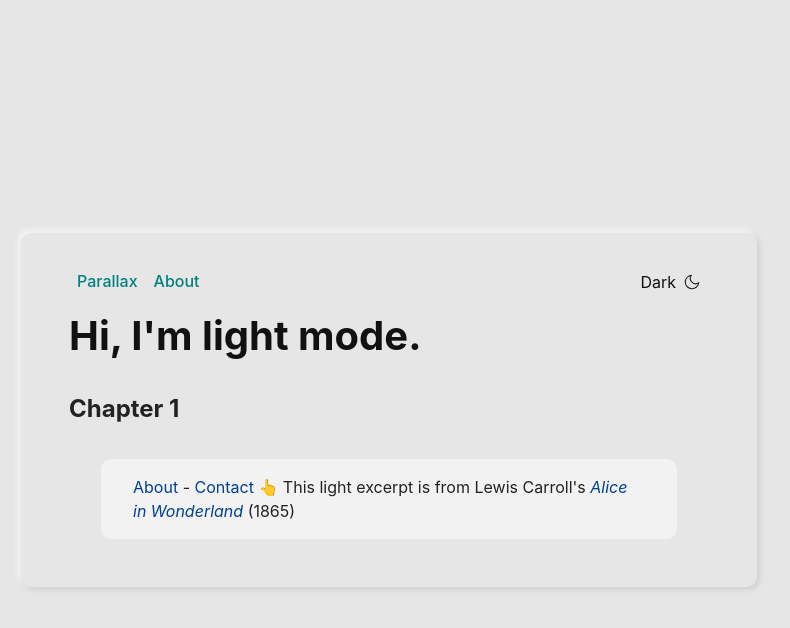
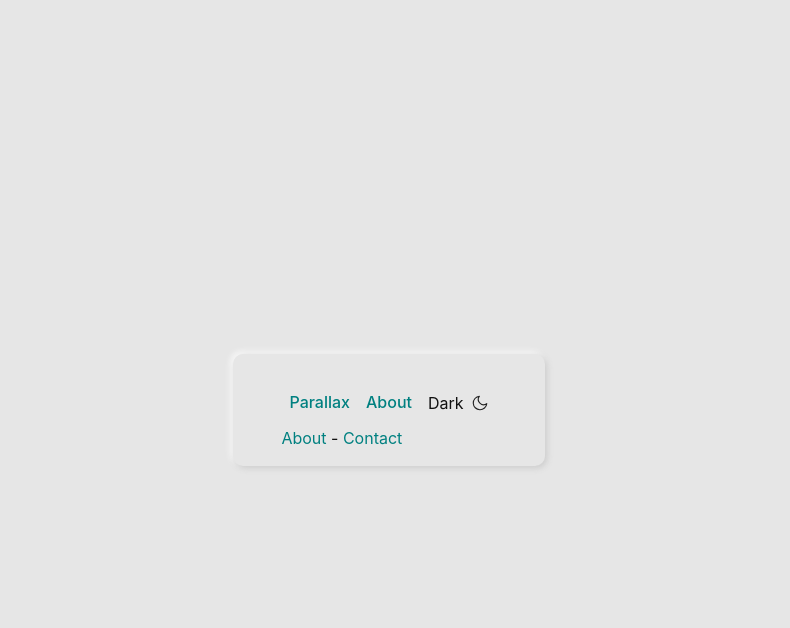
Before and after one commit to mohamadrido/time-parallax, a Jekyll site: the page built from about.html, in a window 1280 px wide. Shown: the top 628 px of the page, without its empty margins (251-1041 px from the left). Built offline with Jekyll 4.4.1, drawn with Linux system fonts in a browser that asks for light colours.

Commit message:
Update page.html

```diff
--- a/_layouts/page.html
+++ b/_layouts/page.html
@@ -57,33 +57,7 @@
 <button class="color-mode__btn1"><a href="https://mohamadrido.com">Parallax</a></button>
 <button class="color-mode__btn1"><a href="https://mohamadrido.com/about">About</a></button>
         </header>
-        <div class="color-mode__container dark--hidden">
-          <h1>Hi, I'm light mode.</h1>
-          <h2>Chapter 1</h2>
-          <p class="color-mode__excerpt">{{ content }}
-            👆 This light excerpt is from Lewis Carroll's
-            <a
-              href="https://mohamadrido.github.io/parallax-jekyll-theme/contact"
-              target="_blank"
-              ><em>Alice in Wonderland</em></a
-            >
-            (1865)
-          </p>
-        </div>
-        <div class="color-mode__container light--hidden">
-          <h1>Hi, I'm dark mode.</h1>
-          <h2>Chapter 1</h2>
-          <p class="color-mode__excerpt">{{ content }}
-            👆 This <span class="color-mode__element2">dark</span> excerpt is
-            from Mary Shelley&apos;s
-            <a
-              href="https://mohamadrido.github.io/parallax-jekyll-theme/about"
-              target="_blank"
-              ><em>Frankenstein</em></a
-            >
-            (1818)
-          </p>
-        </div>
+{{ content }}
       </section>
     </main>
     <script src="https://mohamadrido.github.io/parallax-jekyll-theme/assets/main.js"></script>
```
